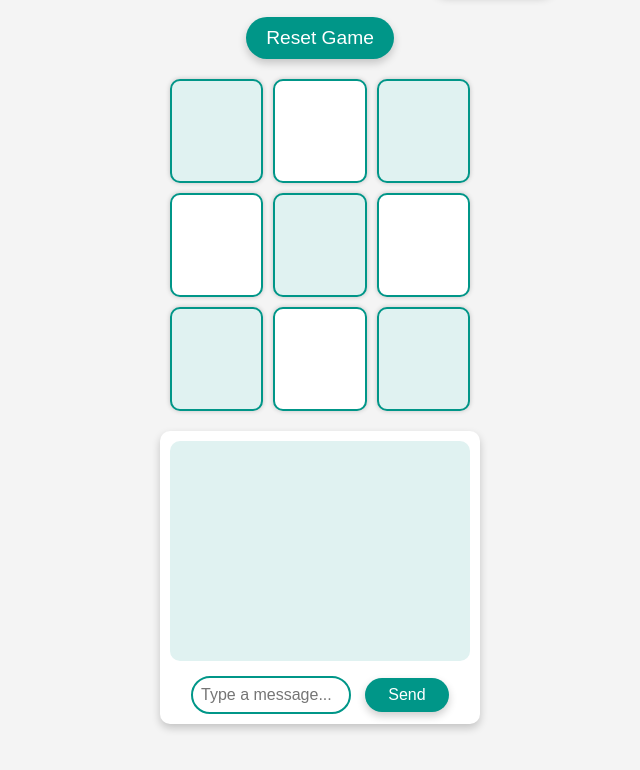
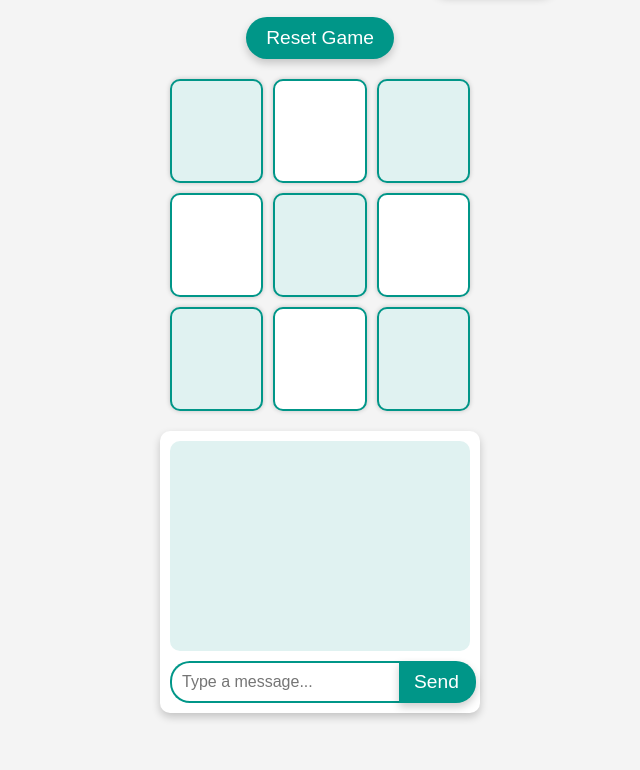
Before and after one commit to abutler911/tic-tac-toe, a website: page public/index.html in a window 1280 px wide. Shown: the part 164-934 px from the top of the page, without its empty margins (320-960 px from the left). Drawn offline with nearby package versions, Linux system fonts and the light colour scheme; no server answers.

Commit message:
working on styling

```diff
--- a/package.json
+++ b/package.json
@@ -11,7 +11,8 @@
   "license": "ISC",
   "dependencies": {
     "express": "^4.18.2",
-    "socket.io": "^4.7.4"
+    "socket.io": "^4.7.4",
+    "xss": "^1.0.14"
   },
   "devDependencies": {
     "nodemon": "^3.0.2"
--- a/public/index.html
+++ b/public/index.html
@@ -31,8 +31,10 @@
     </div>
     <div id="chat-container">
       <div id="chat-window"></div>
-      <input type="text" id="chat-input" placeholder="Type a message..." />
-      <button id="send-button">Send</button>
+      <div class="chat-controls">
+        <input type="text" id="chat-input" placeholder="Type a message..." />
+        <button id="send-button">Send</button>
+      </div>
     </div>
     <script src="https://cdnjs.cloudflare.com/ajax/libs/socket.io/4.0.0/socket.io.min.js"></script>
     <script src="socket.js"></script>
--- a/public/script.js
+++ b/public/script.js
@@ -49,6 +49,15 @@ function sendMessage() {
   }
 }
 
+function sanitizeString(str) {
+  return str
+    .replace(/&/g, "&amp;")
+    .replace(/</g, "&lt;")
+    .replace(/>/g, "&gt;")
+    .replace(/"/g, "&quot;")
+    .replace(/'/g, "&#x27;");
+}
+
 socket.on("chatMessage", (data) => {
   const chatWindow = document.getElementById("chat-window");
   const messageElement = document.createElement("div");
@@ -58,7 +67,8 @@ socket.on("chatMessage", (data) => {
       ? "user-message"
       : "response"
   );
-  messageElement.innerText = `${data.name}: ${data.text}`;
+  const sanitizedMessage = sanitizeString(data.text);
+  messageElement.innerText = `${data.name}: ${sanitizedMessage}`;
   chatWindow.appendChild(messageElement);
   chatWindow.scrollTop = chatWindow.scrollHeight;
 });
--- a/public/style.css
+++ b/public/style.css
@@ -74,18 +74,22 @@ button:active {
   background-color: #fff;
   border-radius: 10px;
   box-shadow: 0 4px 8px rgba(0, 0, 0, 0.2);
+  display: flex;
+  flex-direction: column;
+  align-items: stretch;
 }
 
 #chat-window {
   height: 200px;
   overflow-y: auto;
   margin-bottom: 10px;
-  padding: 10px;
+  padding: 5px;
   background-color: #e0f2f1;
   border-radius: 10px;
+}
+
+#chat-container > div {
   display: flex;
-  flex-direction: column;
-  gap: 5px;
 }
 
 #chat-window .user-message,
@@ -109,22 +113,23 @@ button:active {
   align-self: flex-end;
 }
 
-/* Chat Input and Button */
-#chat-input,
-#send-button {
-  width: calc(50% - 10px);
-  padding: 8px;
+#chat-input {
+  flex-grow: 1;
+  /* padding: 8px 12px; */
   border: 2px solid #009688;
-  border-radius: 20px;
-  font-size: 1em;
-  margin-top: 5px;
+  border-right: none; /* Remove the right border */
+  border-radius: 20px 0 0 20px; /* Rounded corners on the left side */
+  margin: 0;
+  font-size: 1em; /* Adjusted font size */
 }
 
 #send-button {
-  width: 28%;
+  padding: 8px 15px;
   background-color: #009688;
   color: white;
-  border: none;
+  border: 2px solid #009688;
+  border-left: none; /* Remove the left border */
+  border-radius: 0 20px 20px 0; /* Rounded corners on the right side */
   cursor: pointer;
   transition: background-color 0.3s ease;
 }
@@ -194,7 +199,7 @@ button:active {
 
   #chat-input,
   #send-button {
-    width: calc(50% - 10px);
+    width: auto;
   }
 
   #nameForm {
--- a/server.js
+++ b/server.js
@@ -1,6 +1,7 @@
 const express = require("express");
 const http = require("http");
 const socketIo = require("socket.io");
+const xss = require("xss");
 const port = process.env.PORT || 4000;
 
 const app = express();
@@ -84,7 +85,8 @@ io.on("connection", (socket) => {
   });
 
   socket.on("chatMessage", (data) => {
-    io.emit("chatMessage", data);
+    const sanitizedMessage = xss(data.text);
+    io.emit("chatMessage", { name: data.name, text: sanitizedMessage });
   });
 });
 
```
Also changed, not shown: 1 other file.
